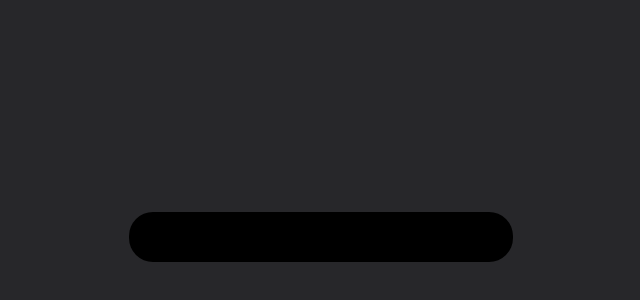
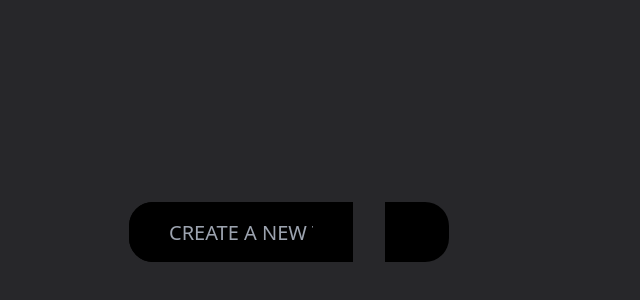
Before and after one commit to heismyke/JQuery_todoList, a website: page index.html in a window 1280 px wide. Shown: the part 498-798 px from the top of the page, without its empty margins (319-959 px from the left). Drawn offline with nearby package versions, Linux system fonts and the light colour scheme.

Commit message:
first commit

```diff
--- a/index.html
+++ b/index.html
@@ -10,8 +10,13 @@
 <body>
 
     <section class="w-[100%] h-[100vh] bg-zinc-800 relative">
-        <div class="w-[80%] md:w-[40%] lg:w-[30%] h-[50px] bg-black rounded-3xl absolute bottom-20 md:bottom-10 lg:bottom-10 left-[10%] md:left-[30%] lg:left-[35%]">
-
+        <div class="w-[90%] md:w-[50%] lg:w-[25%] h-[60px]  absolute bottom-20 flex justify-between md:bottom-10 lg:bottom-10 left-[5%] md:left-[25%] lg:left-[35%]">
+            <div class="w-[70%] md:w-[70%] lg:w-[70%] h-[60px] bg-black rounded-3xl rounded-r-none">
+                <input type="text" class="w-[100%] h-[60px] rounded-3xl rounded-r-none text-[16px] lg:text-xl px-10 text-white md:text-[16px] bg-black outline-0" placeholder="CREATE A NEW TASK">
+            </div>
+          <button class="w-[20%] h-[60px] bg-black rounded-3xl rounded-l-none">
+            add
+          </button>
         </div>
         <div class=" w-[100%] md:w-[70%] lg:w-[30%]  h-[100vh] mx-0 md:mx-auto lg:mx-auto">
 
```
Also changed, not shown: dist/output.css.
